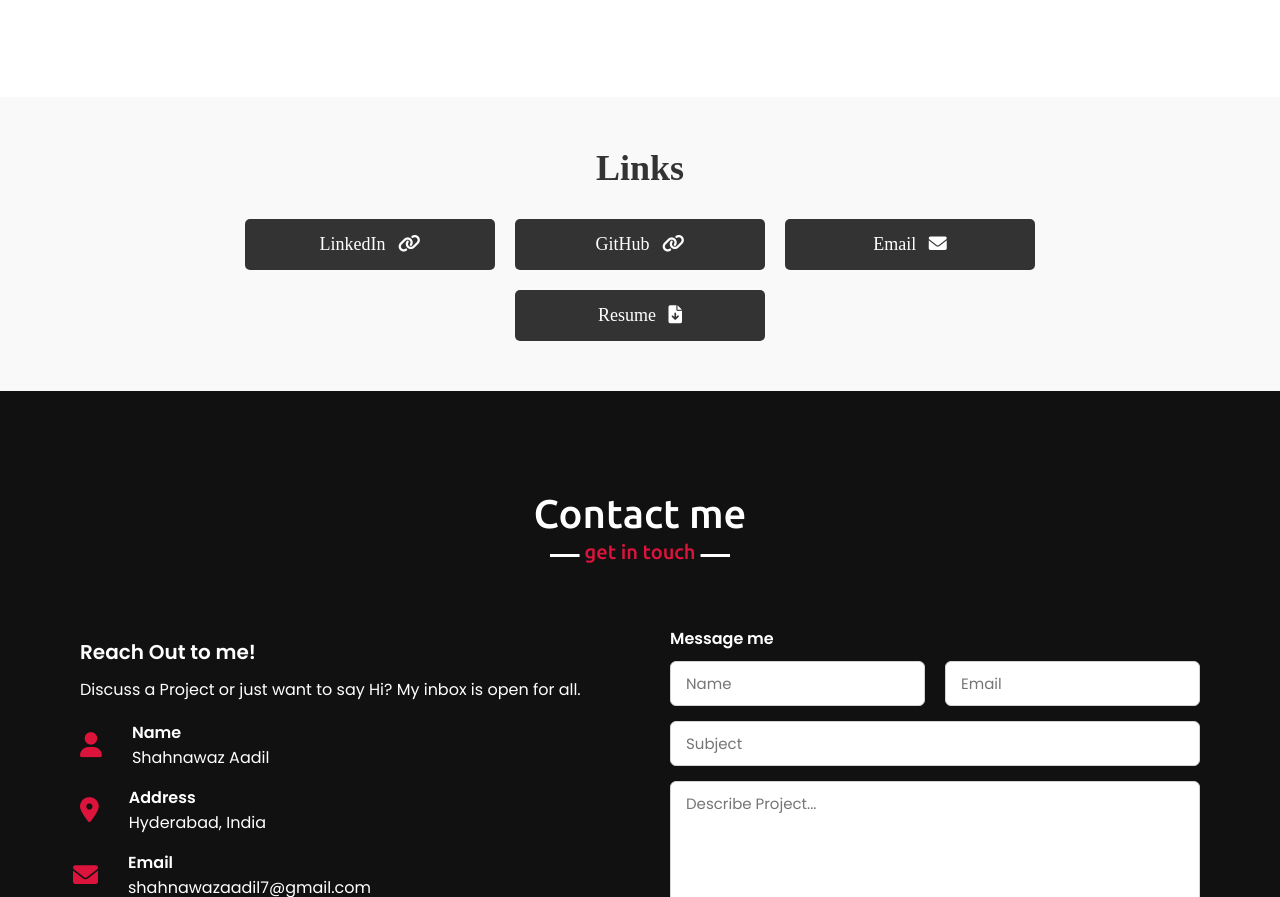
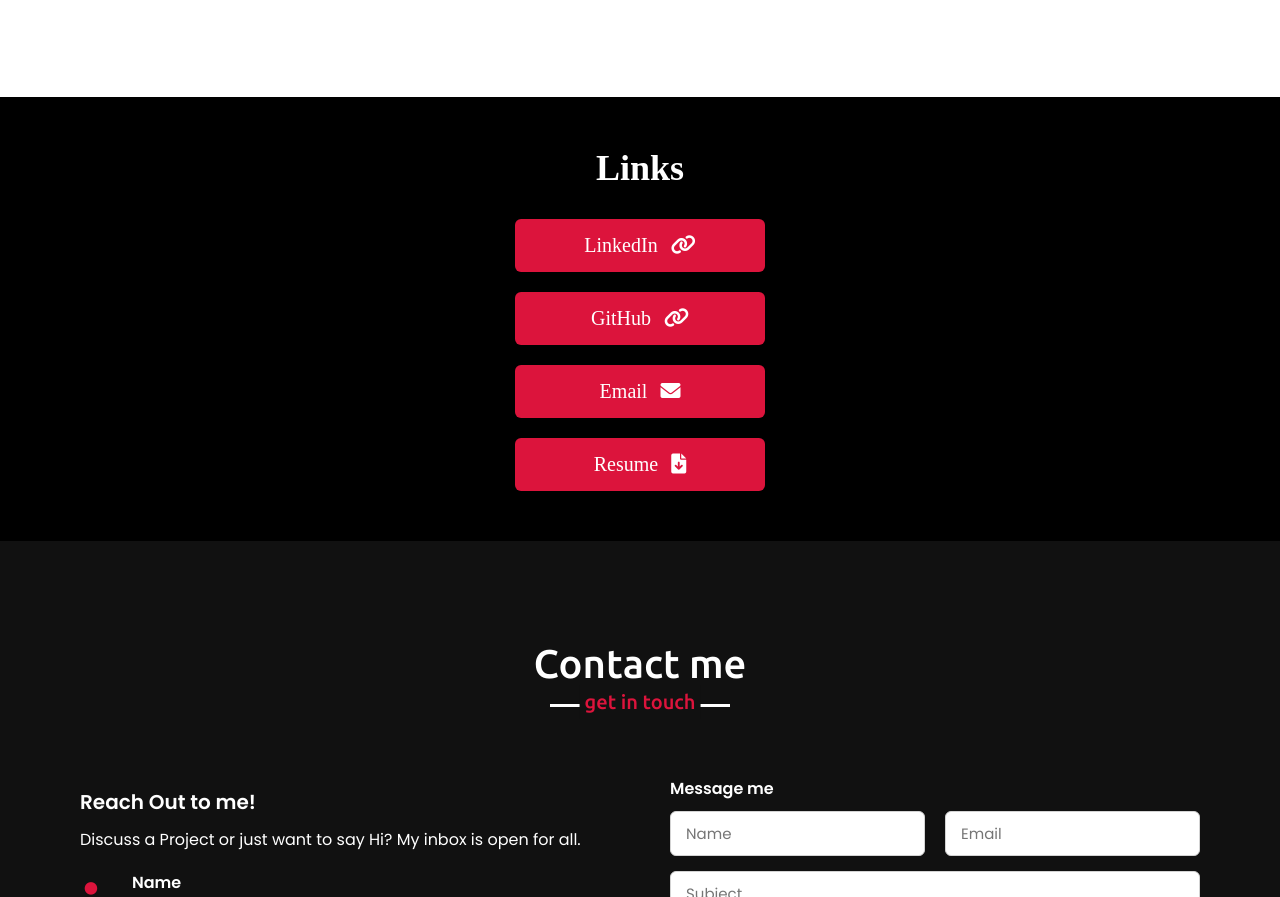
Before and after one commit to shahnawazaadil7/shahnawazaadil.github.io, a plain HTML site: page index.html in a window 1280 px wide. Shown: the part 2773-3670 px from the top of the page. Drawn offline with nearby package versions, Linux system fonts and the light colour scheme.

Commit message:
updated the links

```diff
--- a/style.css
+++ b/style.css
@@ -447,10 +447,11 @@ section .title::after {
   background: crimson !important;
 }
 
-/* Link Section Styling */
+/* Links Section Styling */
 .links {
   padding: 50px 0;
-  background: #f9f9f9; /* Light background for the links section */
+  background: #000; /* Black background for the links section */
+  color: white; /* White text for readability */
   text-align: center;
 }
 
@@ -463,24 +464,24 @@ section .title::after {
   font-size: 36px;
   font-weight: 600;
   margin-bottom: 30px;
-  color: #333;
+  color: white; /* White color for the title */
 }
 
 .link-container {
   display: flex;
-  flex-wrap: wrap;
-  justify-content: center;
-  gap: 20px;
+  flex-direction: column; /* Stack links vertically */
+  align-items: center; /* Center align the links */
+  gap: 20px; /* Space between each link */
 }
 
 .link-item {
   display: inline-block;
-  background-color: #333;
+  background-color: crimson; /* Red background for the links */
   color: white;
   padding: 15px 30px;
   text-decoration: none;
-  border-radius: 5px;
-  font-size: 18px;
+  border-radius: 6px;
+  font-size: 20px;
   font-weight: 500;
   transition: background-color 0.3s ease;
   max-width: 250px;
@@ -489,11 +490,12 @@ section .title::after {
 }
 
 .link-item i {
-  margin-left: 8px;
+  margin-left: 8px; /* Add some space between the text and the icon */
 }
 
 .link-item:hover {
-  background-color: crimson; /* Hover effect */
+  background-color: black; /* Change the background color on hover */
+  color: crimson; /* Text color changes to red on hover */
 }
 
 /* contact section styling */
```
